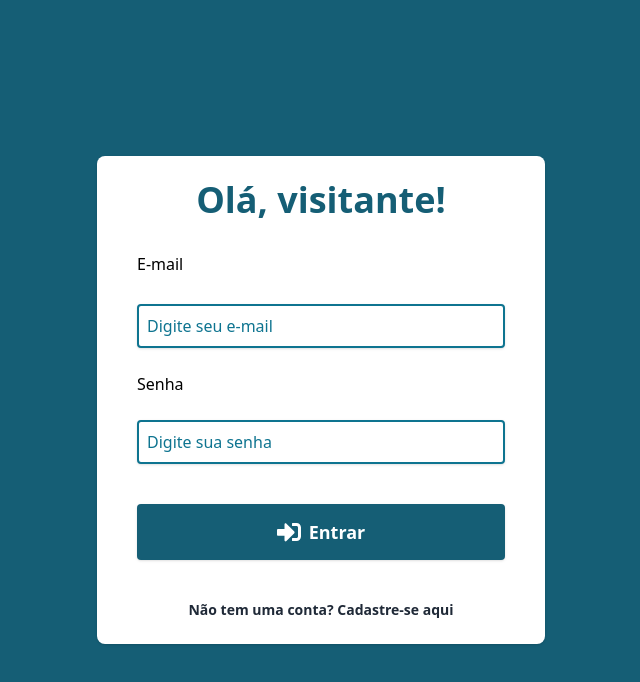
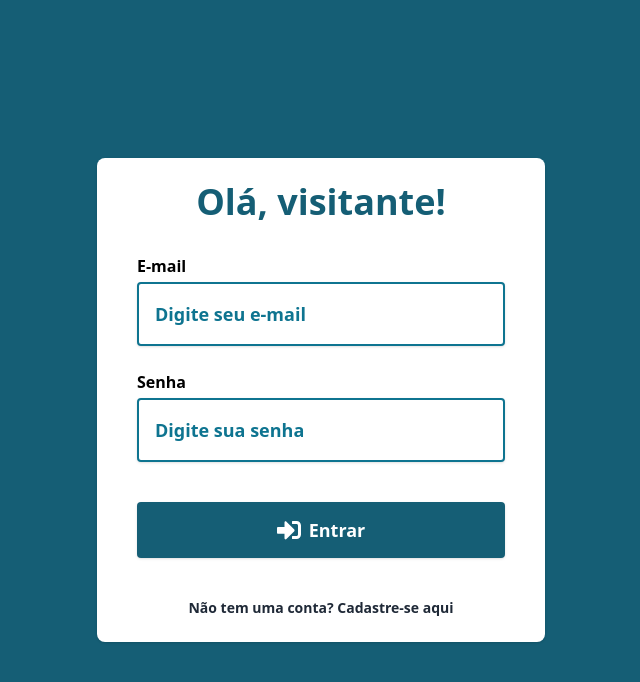
Before and after one commit to felipecechin/app-frontend-user-registration, a Next.js app: page /users/signin in a window 1280 px wide. Shown: the top 682 px of the page, without its empty margins (319-959 px from the left). Built offline with nearby package versions, Linux system fonts and the light colour scheme; no server answers.

Commit message:
updated SigninForm component

```diff
--- a/src/components/system/user/signin/SigninForm/index.tsx
+++ b/src/components/system/user/signin/SigninForm/index.tsx
@@ -40,22 +40,28 @@ export default function SigninForm(): JSX.Element {
     return (
         <form onSubmit={handleSubmit(handleFormSubmit)}>
             <div className='space-y-6'>
+                <div>
                     <InputGroup
                         error={errors.email?.message as string}
                         label='E-mail'
                         name='email'
                         placeholder='Digite seu e-mail'
                         register={register}
+                        style='big'
                         type='email'
                     />
+                </div>
+                <div>
                     <InputGroup
                         error={errors.password?.message as string}
                         label='Senha'
                         name='password'
                         placeholder='Digite sua senha'
                         register={register}
+                        style='big'
                         type='password'
                     />
+                </div>
             </div>
             <button className='mt-10 flex items-center justify-center w-full py-4 px-6 mb-6 text-center text-lg leading-6 text-white font-extrabold bg-cyan-800 hover:bg-cyan-900 border-3 border-cyan-900 shadow rounded transition duration-200'>
                 <FaSignInAlt className='w-6 h-6 mr-2' /> Entrar
```
Lines whose indentation alone changed are shown as unchanged.
